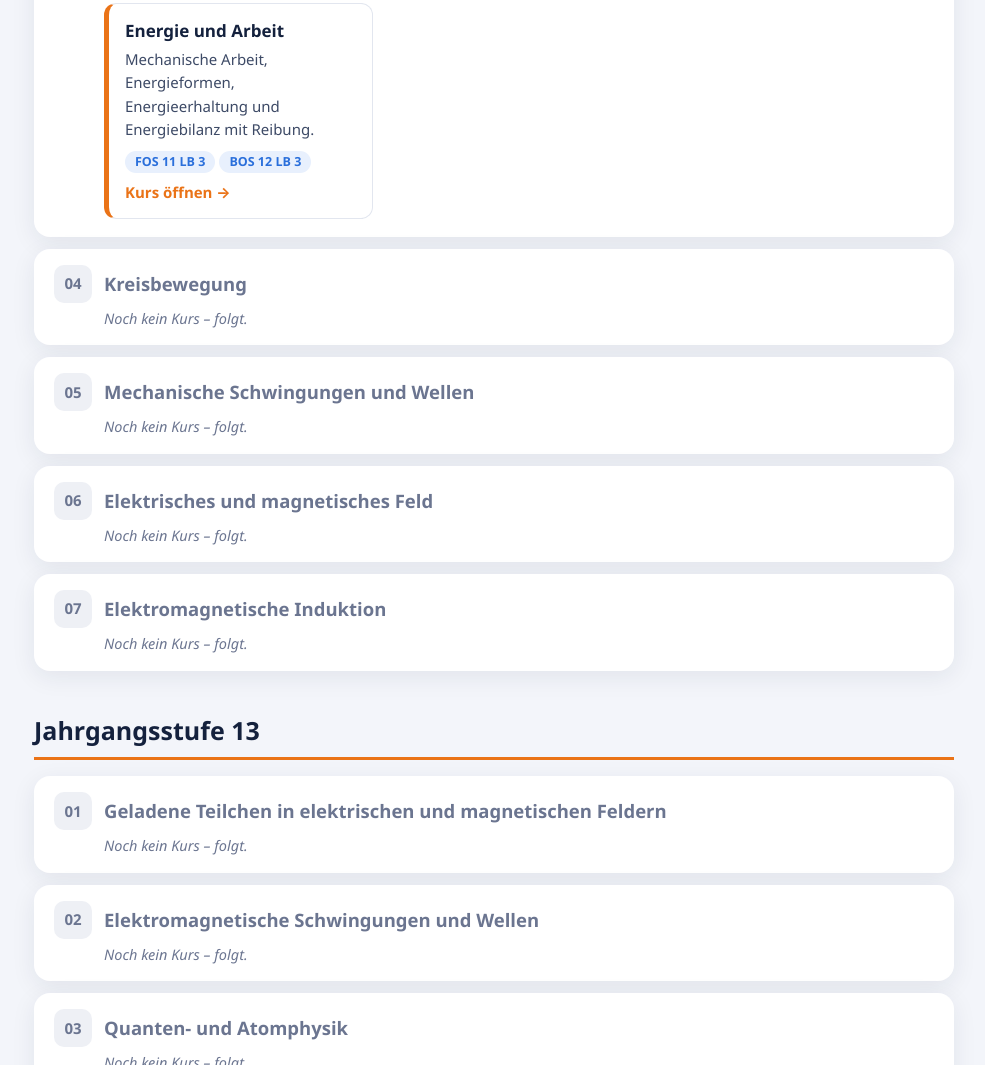
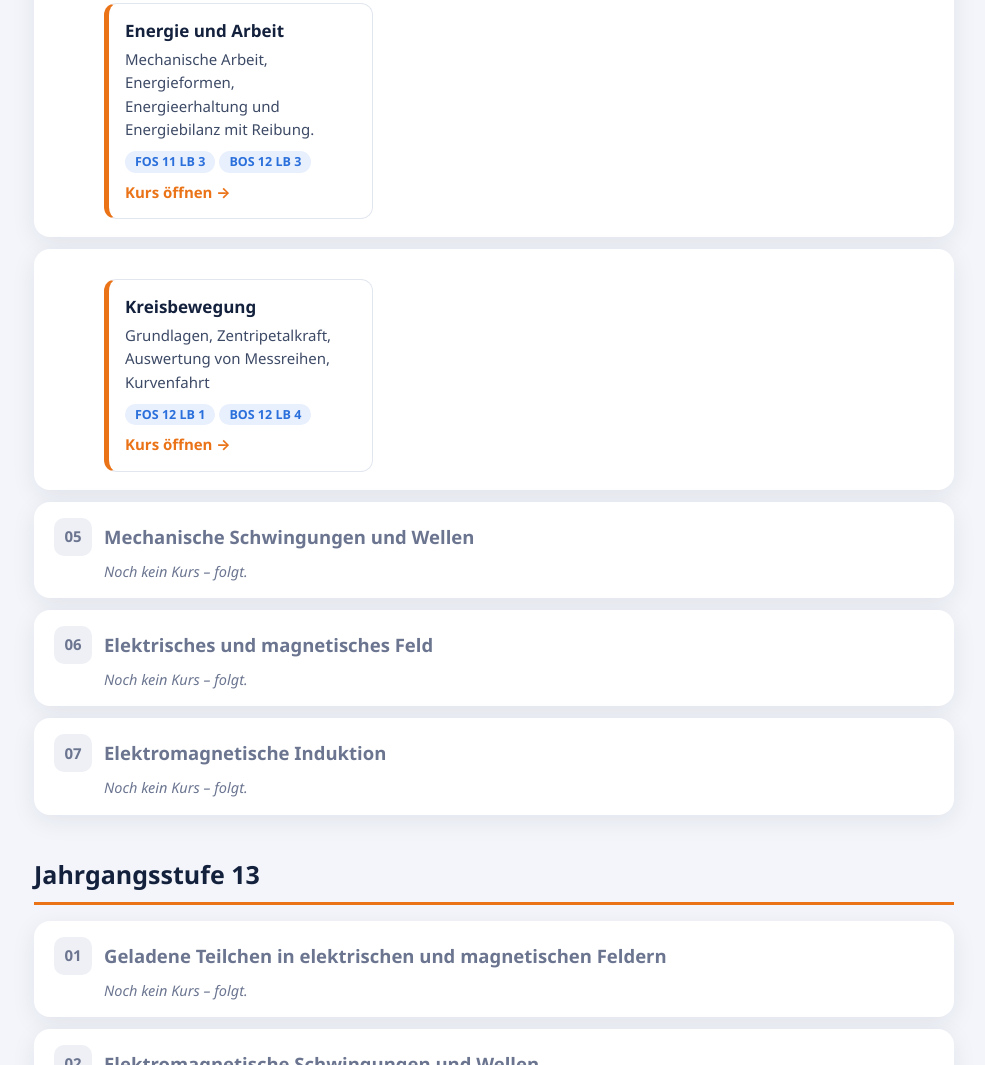
Before and after one commit to physik-fosbos/Physik, a plain HTML site: page index.html in a window 1280 px wide. Shown: the part 1362-2427 px from the top of the page, without its empty margins (146-1131 px from the left). Drawn offline with Linux system fonts and the light colour scheme.

Commit message:
Add course details for Kreisbewegung
Added a new course section for 'Kreisbewegung' with details.

```diff
--- a/index.html
+++ b/index.html
@@ -130,8 +130,14 @@ footer{text-align:center;color:var(--muted);font-size:13px;padding:0 16px 30px}
   </div>
 
   <div class="lb leer">
-    <h3><span class="nr">04</span>Kreisbewegung</h3>
-    <p class="hinweis-leer">Noch kein Kurs – folgt.</p>
+    <div class="kurse">
+      <a class="kurs" href="kreisbewegung/">
+        <h4>Kreisbewegung</h4>
+        <p>Grundlagen, Zentripetalkraft, Auswertung von Messreihen, Kurvenfahrt</p>
+        <span class="tag">FOS 12 LB 1</span><span class="tag">BOS 12 LB 4</span>
+        <span class="go">Kurs öffnen →</span>
+      </a>
+    </div>
   </div>
 
   <div class="lb leer">
```
